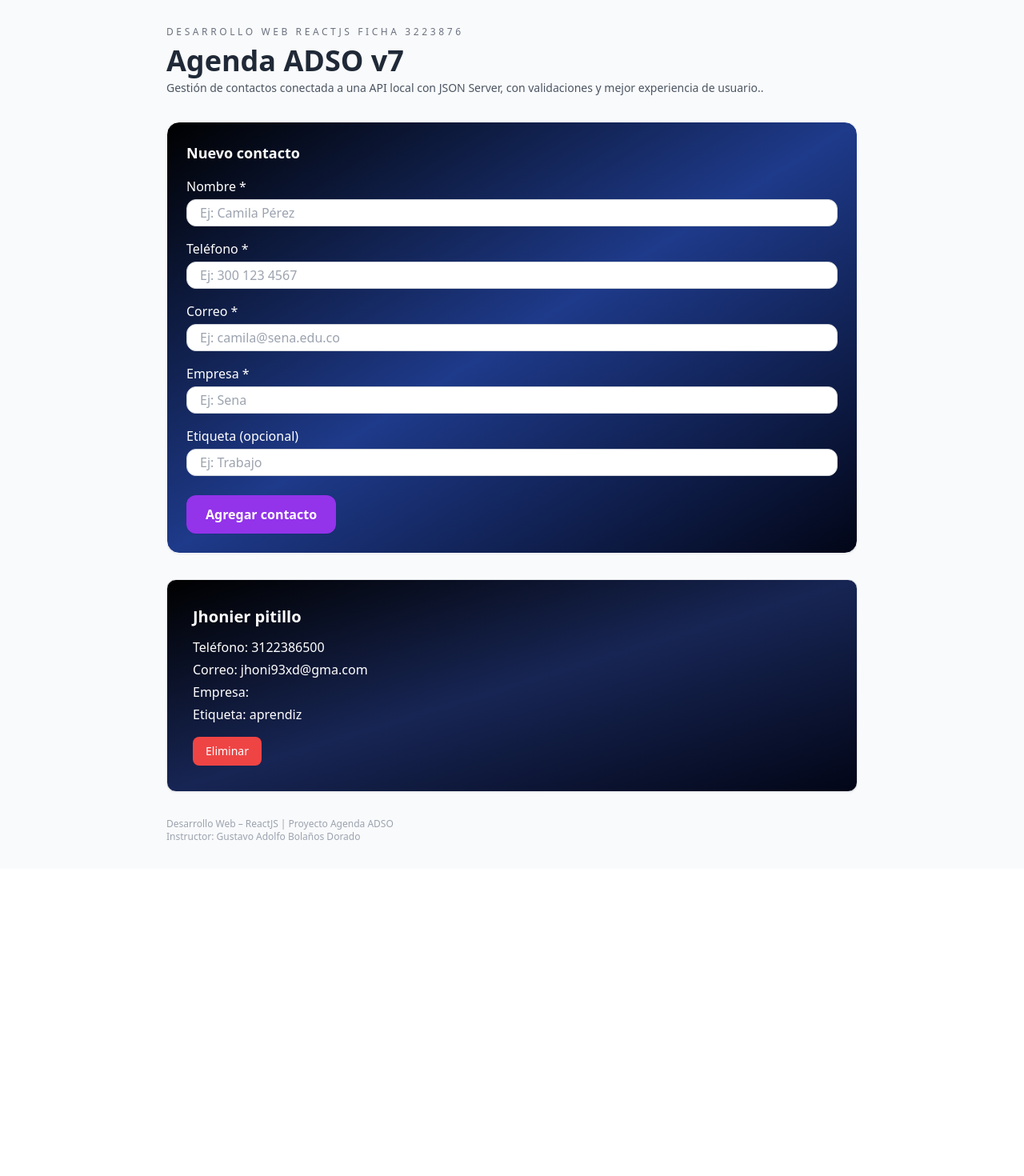
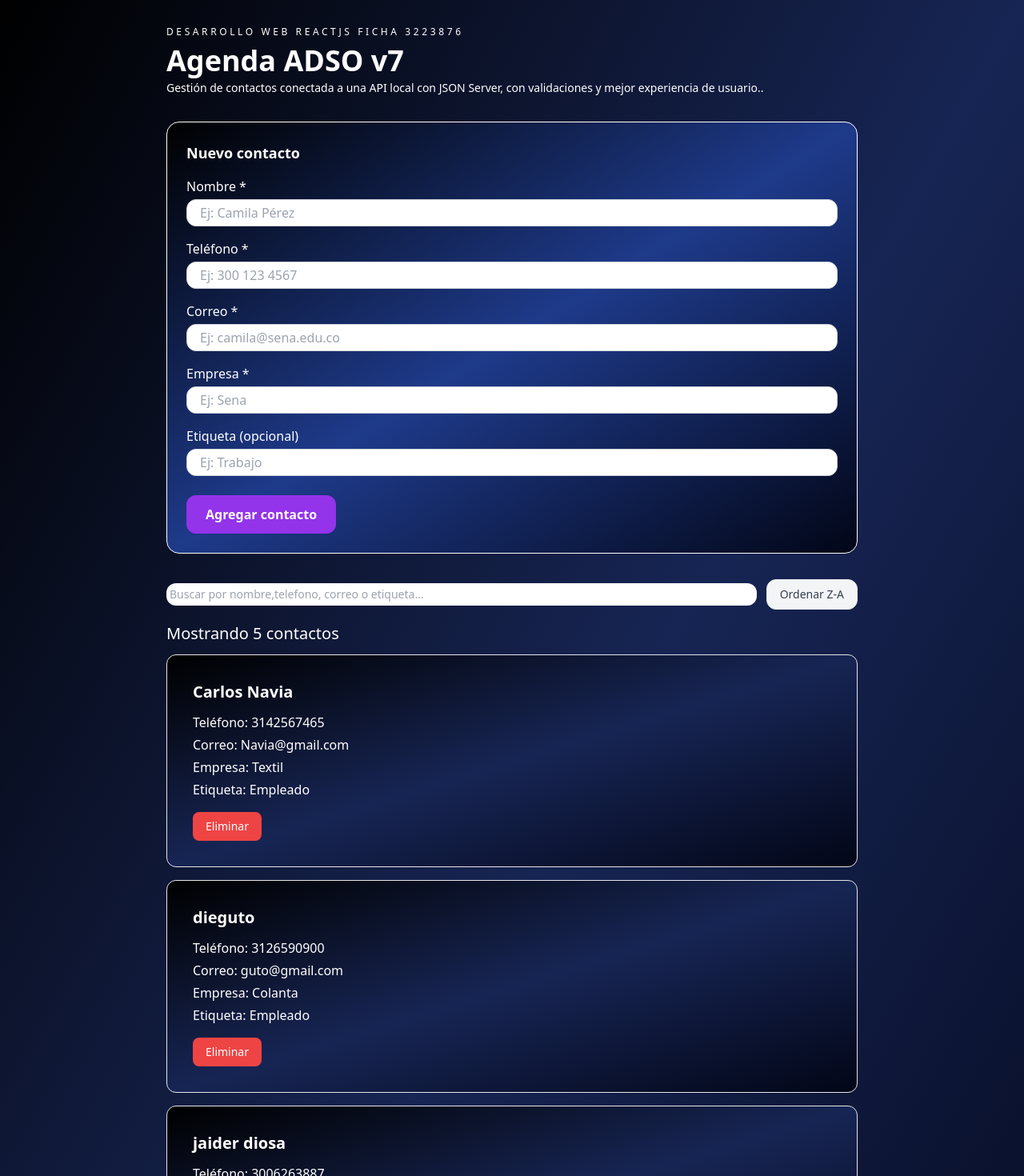
Before and after one commit to jaiderdiosa7-del/dev-agendaADSO, a React (Vite) app: page / in a window 1280 px wide. Shown: the top 1470 px of the page at 80% size. Before the commit the page ends 1086 px from the top, so only its background shows below. Built offline with nearby package versions, Linux system fonts and the light colour scheme; data requests are answered from the project's data file.

Commit message:
Clase_10_Agenda_ADSO_v8_Busqueda_Orden

```diff
--- a/db.json
+++ b/db.json
@@ -7,6 +7,38 @@
       "etiqueta": "aprendiz",
       "empresa": "sena",
       "id": "FZhGWwnsM_g"
+    },
+    {
+      "nombre": "jaider diosa",
+      "telefono": "3006263887",
+      "correo": "jaiderdiosa@gmail.com",
+      "empresa": "sena",
+      "etiqueta": "aprendiz",
+      "id": "B7PqNWio7qA"
+    },
+    {
+      "nombre": "Tavo",
+      "telefono": "3122434443",
+      "correo": "tavo@gamil.com",
+      "empresa": "sena",
+      "etiqueta": "Instructor",
+      "id": "VDOsyoYx2m0"
+    },
+    {
+      "nombre": "dieguto",
+      "telefono": "3126590900",
+      "correo": "guto@gmail.com",
+      "empresa": "Colanta",
+      "etiqueta": "Empleado",
+      "id": "WLJPBTvw1hU"
+    },
+    {
+      "nombre": "Carlos Navia",
+      "telefono": "3142567465",
+      "correo": "Navia@gmail.com",
+      "empresa": "Textil",
+      "etiqueta": "Empleado",
+      "id": "CwKnqDiGquI"
     }
   ],
   "$schema": "./node_modules/json-server/schema.json"
--- a/src/App.jsx
+++ b/src/App.jsx
@@ -25,11 +25,18 @@ function App() {
   // Estado que almacena la lista de contactos obtenidos de la API
   const [contactos, setContactos] = useState([]);
 
+    // Estado para el término de búsqueda
+  const [busqueda, setBusqueda] = useState("");
+  // Estado para el orden: true = A-Z, false = Z-A
+  const [ordenAsc, setOrdenAsc] = useState(true);
+
   // Estado que indica si estamos cargando información (por ejemplo, al inicio)
   const [cargando, setCargando] = useState(true);
 
   // Estado para guardar mensajes de error generales de la aplicación
   const [error, setError] = useState("");
+
+
 
   // useEffect que se ejecuta una sola vez al montar el componente.
   // Aquí cargamos los contactos iniciales desde JSON Server (GET).
@@ -101,20 +108,48 @@ function App() {
     }
   };
 
+    // Filtramos la lista original según el término de búsqueda
+const contactosFiltrados = contactos.filter((c) => {
+ const termino = busqueda.toLowerCase();
+
+ // Normalizamos texto a minúsculas para comparar sin problemas
+ const nombre = c.nombre.toLowerCase();
+ const correo = c.correo.toLowerCase();
+ const telefono = String(c.telefono || "").toLowerCase();
+ const etiqueta = (c.etiqueta || "").toLowerCase();
+//
+ // Incluimos el contacto si el término aparece en alguno de estos campos
+ return (
+ nombre.includes(termino) ||
+ correo.includes(termino) ||
+ telefono.includes(termino)||
+ etiqueta.includes(termino)
+ );
+});
+// Ordenamos los contactos filtrados por nombre
+const contactosOrdenados = [...contactosFiltrados].sort((a, b) => {
+ const nombreA = a.nombre.toLowerCase();
+ const nombreB = b.nombre.toLowerCase();
+
+ if (nombreA < nombreB) return ordenAsc ? -1 : 1;
+ if (nombreA > nombreB) return ordenAsc ? 1 : -1;
+ return 0;
+});
+
   // JSX que renderiza toda la aplicación
   return (
-    <div className="min-h-screen bg-gray-50">
+    <div className="min-h-screen  bg-gradient-to-br from-black via-blue-950 to-slate-950 ">
       {/* Contenedor principal centrado */}
       <div className="max-w-4xl mx-auto px-4 py-8">
         {/* Encabezado principal de la Agenda usando la configuración global */}
         <header className="mb-8">
-          <p className="text-xs tracking-[0.3em] text-gray-500 uppercase">
+          <p className="text-xs tracking-[0.3em] text-white uppercase">
             Desarrollo Web ReactJS Ficha {APP_INFO.ficha}
           </p>
-          <h1 className="text-4xl font-extrabold text-gray-800 mt-2">
+          <h1 className="text-4xl font-extrabold text-white mt-2">
             {APP_INFO.titulo}
           </h1>
-          <p className="text-sm text-gray-600 mt-1">
+          <p className="text-sm text-white mt-1">
             {APP_INFO.subtitulo}
           </p>
         </header>
@@ -134,22 +169,42 @@ function App() {
             {/* Formulario para crear nuevos contactos */}
             <FormularioContacto onAgregar={onAgregarContacto} />
 
+            <div className="flex flex-col md:flex-row md:items-center md:justify-between gap-3 mb-4">
+              <input
+              type="text"
+              className="w-full  md:flex-1 rounded-xl p-1 px4 border-gray-500 focus:ring-purple-500 focus:border-purple-500 text-sm"
+              placeholder="Buscar por nombre,telefono, correo o etiqueta..."
+              value={busqueda}
+              onChange={(e) => setBusqueda(e.target.value)}
+              />
+
+              <button
+              type="button"
+              onClick={() => setOrdenAsc((prev) => !prev)}
+              className="bg-gray-100 text-gray-700 text-sm px-4 py-2 rounded-xl border border-gray-200 hover:bg-gray-200"
+              >
+              {ordenAsc ? "Ordenar Z-A" : "Ordenar A-Z"}
+              </button>
+            </div>
+
             {/* Listado de contactos */}
+            <p className="text-xl text-white mb-3"> Mostrando {contactosOrdenados.length} contactos</p>
             <section className="space-y-4">
-              {contactos.length === 0 ? (
+              {contactosOrdenados.length === 0 ? (
                 // Mensaje cuando no existen contactos aún
-                <p className="text-sm text-gray-500">
-                  Aún no tienes contactos registrados. Agrega el primero usando
-                  el formulario superior.
+                <p className="text-sm text-red-500 rounded-xl font-medium">
+                  No se encontraron contactos que coincidan con la busqueda
                 </p>
               ) : (
+
                 // Recorremos la lista de contactos y mostramos una tarjeta por cada uno
-                contactos.map((c) => (
+                contactosOrdenados.map((c) => (
                   <ContactoCard
                     key={c.id} // Key única para cada elemento de la lista
                     nombre={c.nombre}
                     telefono={c.telefono}
                     correo={c.correo}
+                    empresa={c.empresa}
                     etiqueta={c.etiqueta}
                     // onEliminar es una función que llama a onEliminarContacto con el id
                     onEliminar={() => onEliminarContacto(c.id)}
--- a/src/components/FormularioContacto.jsx
+++ b/src/components/FormularioContacto.jsx
@@ -94,7 +94,7 @@ function FormularioContacto({ onAgregar }) {
       // Marcamos que el formulario está en proceso de envío
       setEnviando(true);
 
-      await new Promise(resolve => setTimeout(resolve, 2000));
+
 
       // Llamamos a la función que llega por props y que se encarga de guardar el contacto
       // Puede ser una llamada a la API a través de api.js
```
